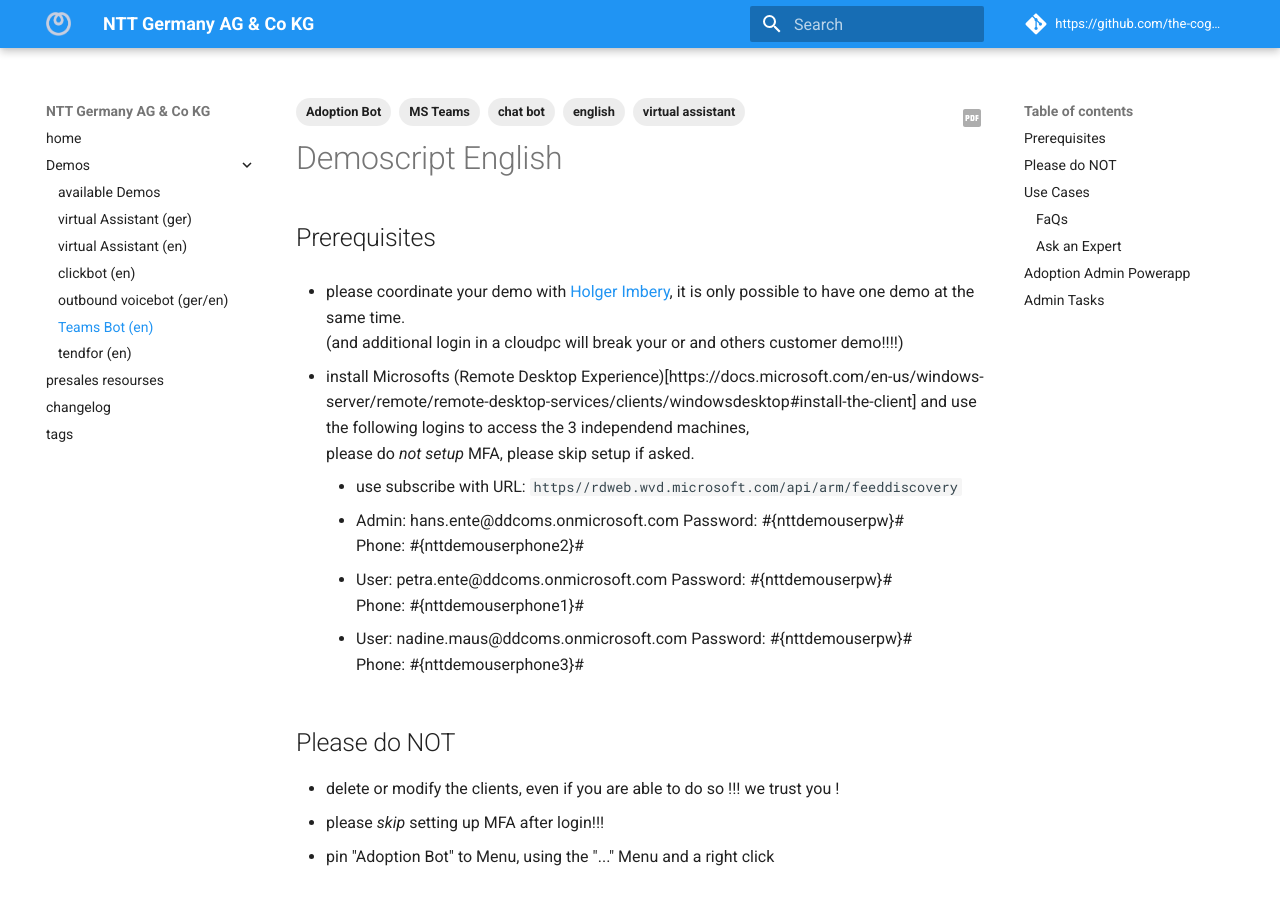
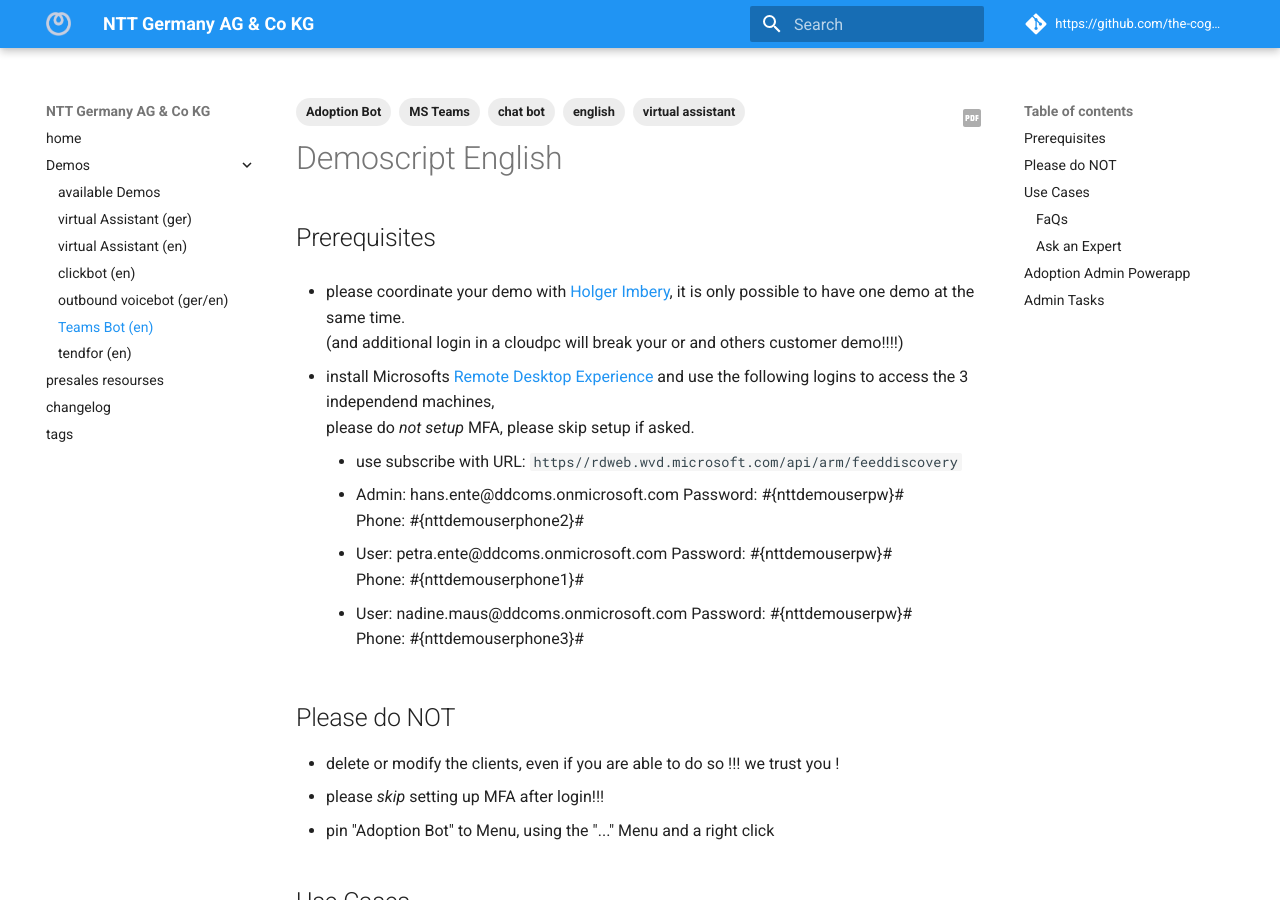
Before and after one commit to the-cognitiveservices-ninja/demo-environment, an MkDocs documentation site: the page built from docs/scripts/script_en_teams.md, in a window 1280 px wide and 900 px high. Built offline with MkDocs 1.6.1 and Material for MkDocs 9.7.7, drawn with Linux system fonts in a browser that asks for light colours; comment, search, counter and statistics services are not loaded.

Commit message:
update links

````diff
--- a/docs/scripts/script_en_teams.md
+++ b/docs/scripts/script_en_teams.md
@@ -14,7 +14,7 @@
   - please coordinate your demo with [Holger Imbery](holger.imbery@global.ntt), it is only possible to have one demo at the same time.
     (and additional login in a cloudpc will break your or and others customer demo!!!!)
 
-  - install Microsofts (Remote Desktop Experience)[https://docs.microsoft.com/en-us/windows-server/remote/remote-desktop-services/clients/windowsdesktop#install-the-client] and use the following logins to access the 3 independend machines,
+  - install Microsofts [Remote Desktop Experience](https://docs.microsoft.com/en-us/windows-server/remote/remote-desktop-services/clients/windowsdesktop#install-the-client) and use the following logins to access the 3 independend machines,
     please do _not setup_ MFA, please skip setup if asked.
     - use subscribe with URL:
     ```
````
